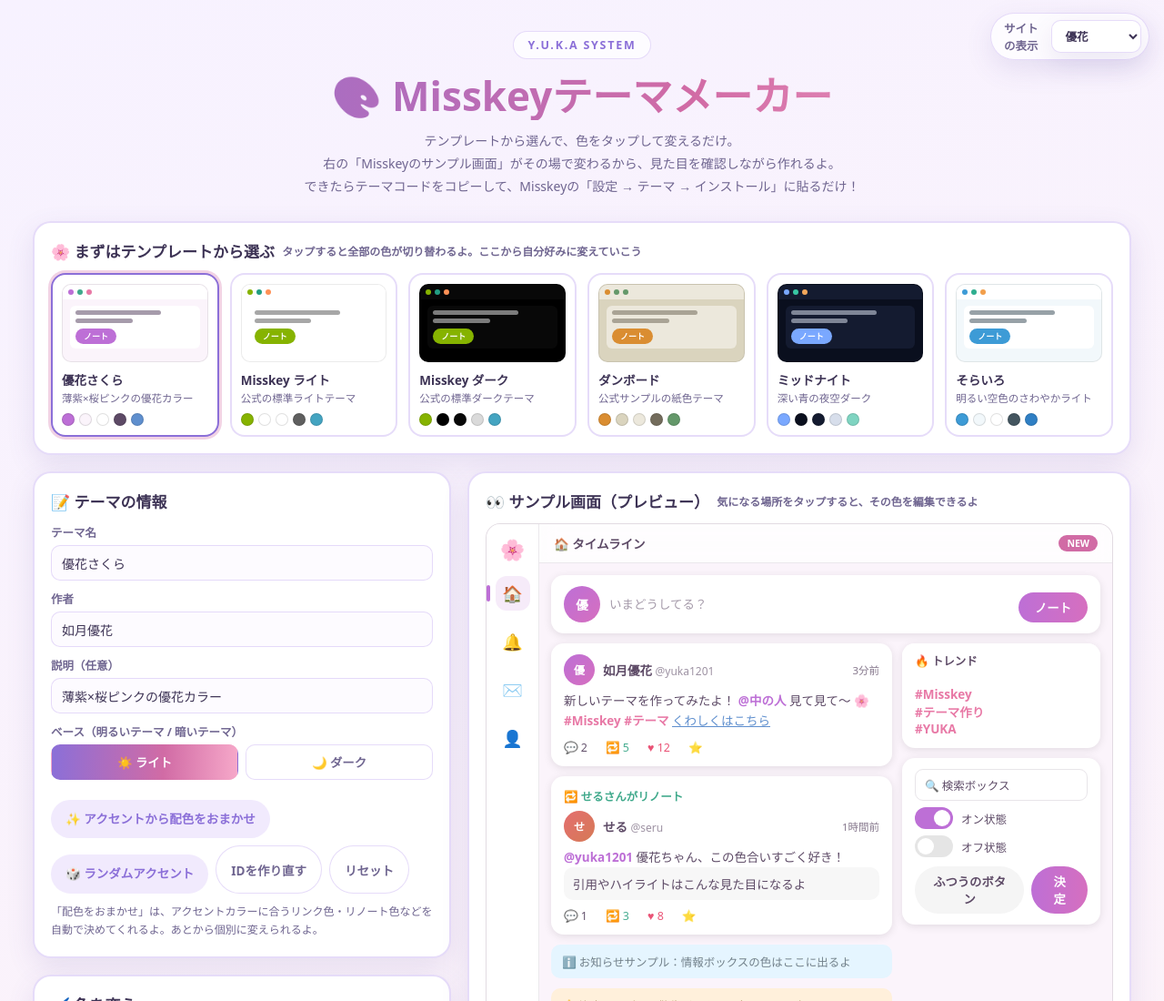
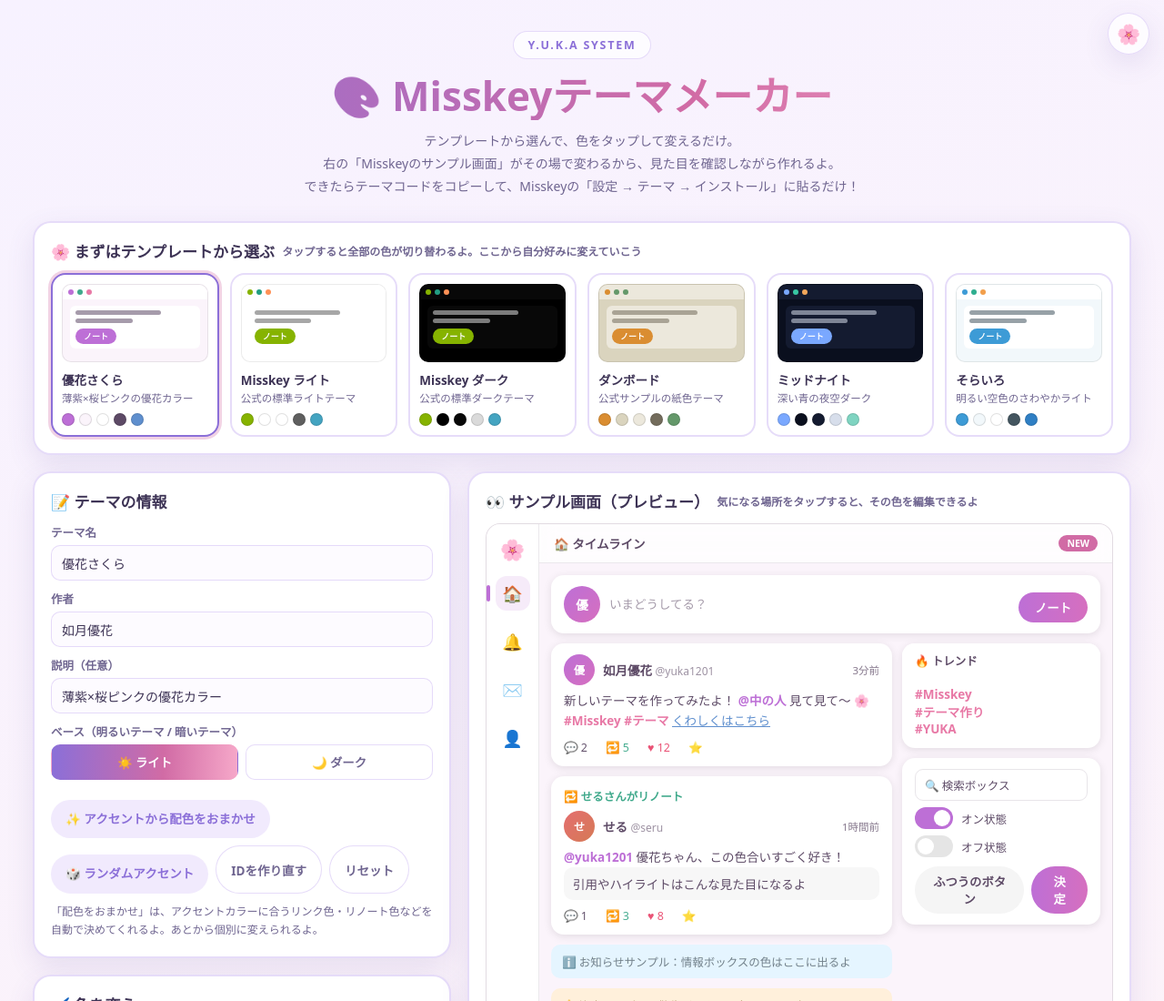
Before and after one commit to yuka1201/yuka1201, a plain HTML site: page misskey-theme-maker.html in a window 1280 px wide. Shown: the top 1100 px of the page at 91% size. Drawn offline with Linux system fonts and the light colour scheme.

Commit message:
テーマメーカー：右上の表示テーマ切替をアイコンボタン化（タップで白/黒/優花を循環）

```diff
--- a/misskey-theme-maker.html
+++ b/misskey-theme-maker.html
@@ -172,15 +172,15 @@
   .note-help{font-size:12px;color:var(--ink-soft);line-height:1.7;margin-top:10px}
   #toast{position:fixed;left:50%;bottom:26px;transform:translateX(-50%) translateY(20px);background:var(--toast-bg);color:var(--toast-fg);font-weight:800;font-size:13.5px;border-radius:999px;padding:10px 22px;opacity:0;pointer-events:none;transition:all .25s ease;z-index:50;box-shadow:0 10px 26px rgba(0,0,0,.3)}
   #toast.show{opacity:1;transform:translateX(-50%) translateY(0)}
-  .theme-sel{min-height:42px;padding:0 14px;border-radius:10px;border:1.5px solid var(--line2);background:var(--card);color:var(--ink);font:inherit;font-weight:800;cursor:pointer;box-shadow:var(--card-shadow)}
-  .site-theme-row{position:fixed;top:14px;right:16px;z-index:60;display:flex;align-items:center;gap:8px;font-size:12.5px;font-weight:800;color:var(--ink-soft);background:var(--badge-bg);border:1.5px solid var(--line2);border-radius:999px;padding:6px 8px 6px 14px;box-shadow:var(--card-shadow);backdrop-filter:blur(8px)}
-  .site-theme-row .theme-sel{min-height:36px;padding:0 10px}
-  @media (max-width:520px){.site-theme-row{top:10px;right:10px}.site-theme-row label{display:none}}
+  .site-theme-row{position:fixed;top:14px;right:16px;z-index:60}
+  .theme-icon-btn{width:46px;height:46px;border-radius:50%;border:1.5px solid var(--line2);background:var(--badge-bg);box-shadow:var(--card-shadow);backdrop-filter:blur(8px);font-size:21px;line-height:1;cursor:pointer;display:flex;align-items:center;justify-content:center;transition:transform .15s ease}
+  .theme-icon-btn:hover{transform:scale(1.1) rotate(-6deg)}
+  @media (max-width:520px){.site-theme-row{top:10px;right:10px}.theme-icon-btn{width:42px;height:42px;font-size:19px}}
   footer{text-align:center;color:var(--ink-soft);font-size:12.5px;margin-top:34px;line-height:1.8}
 </style>
 </head>
 <body>
-<div class="site-theme-row"><label for="siteThemeSel">サイトの表示</label><select id="siteThemeSel" class="theme-sel" aria-label="サイトの表示テーマ選択"><option value="white">白</option><option value="black">黒</option><option value="yuka">優花</option></select></div>
+<div class="site-theme-row"><button type="button" id="siteThemeBtn" class="theme-icon-btn" aria-label="サイトの表示テーマ切り替え" title="表示テーマ：優花（タップで切替）">🌸</button></div>
 <div class="wrap">
   <header class="top">
     <span class="badge">Y.U.K.A SYSTEM</span>
@@ -598,10 +598,14 @@ function parseThemeCode(text){
 }
 
 /* --- サイト自体の表示テーマ（白 / 黒 / 優花） --- */
+const SITE_THEMES = ["white","black","yuka"];
+const SITE_THEME_ICON = {white:"☀️", black:"🌙", yuka:"🌸"};
+const SITE_THEME_NAME = {white:"白", black:"黒", yuka:"優花"};
 function applySiteTheme(v, save=true){
-  const t = ["white","black","yuka"].includes(v) ? v : "yuka";
+  const t = SITE_THEMES.includes(v) ? v : "yuka";
   document.documentElement.dataset.theme = t;
-  const sel = $("siteThemeSel"); if(sel) sel.value = t;
+  const btn = $("siteThemeBtn");
+  if(btn){ btn.textContent = SITE_THEME_ICON[t]; btn.title = `表示テーマ：${SITE_THEME_NAME[t]}（タップで切替）`; }
   if(save){ try{ localStorage.setItem("misskey-theme-maker-sitetheme", t); }catch(e){} }
 }
 
@@ -657,7 +661,12 @@ function bindEvents(){
     r.tile.classList.add("flash"); setTimeout(()=>r.tile.classList.remove("flash"),1400);
     toast(`「${PROP_JA[key]||key}（${key}）」を編集してるよ`);
   });
-  $("siteThemeSel").addEventListener("change",e=>{ applySiteTheme(e.target.value); toast("サイトの表示を変えたよ"); });
+  $("siteThemeBtn").addEventListener("click",()=>{
+    const cur = document.documentElement.dataset.theme || "yuka";
+    const next = SITE_THEMES[(SITE_THEMES.indexOf(cur)+1) % SITE_THEMES.length];
+    applySiteTheme(next);
+    toast(`サイトの表示を「${SITE_THEME_NAME[next]}」にしたよ`);
+  });
   $("btnCopy").addEventListener("click",async()=>{
     const code=generateCode(); $("codeOut").value=code;
     try{ await navigator.clipboard.writeText(code); toast("テーマコードをコピーしたよ📋"); }
```
